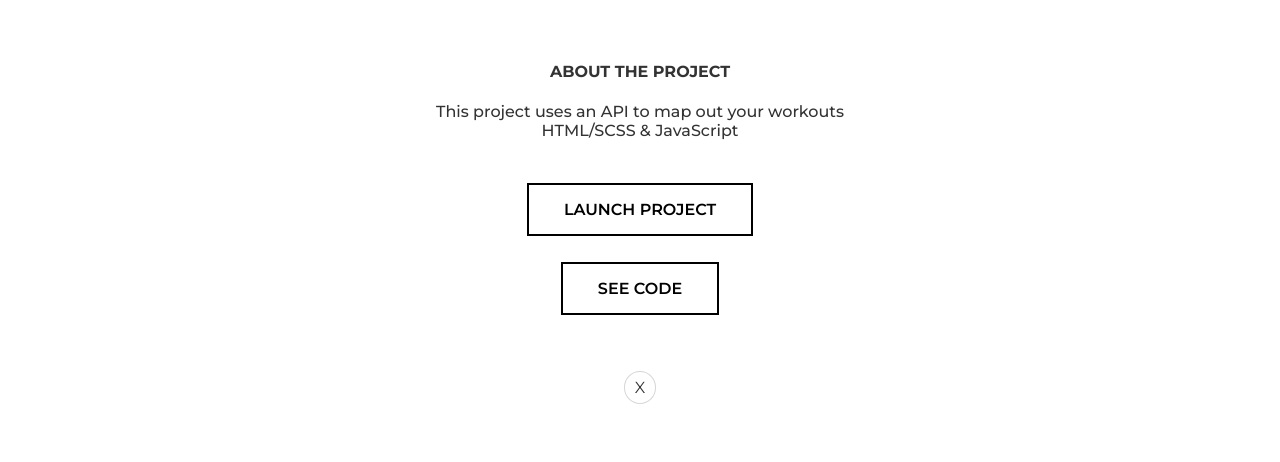
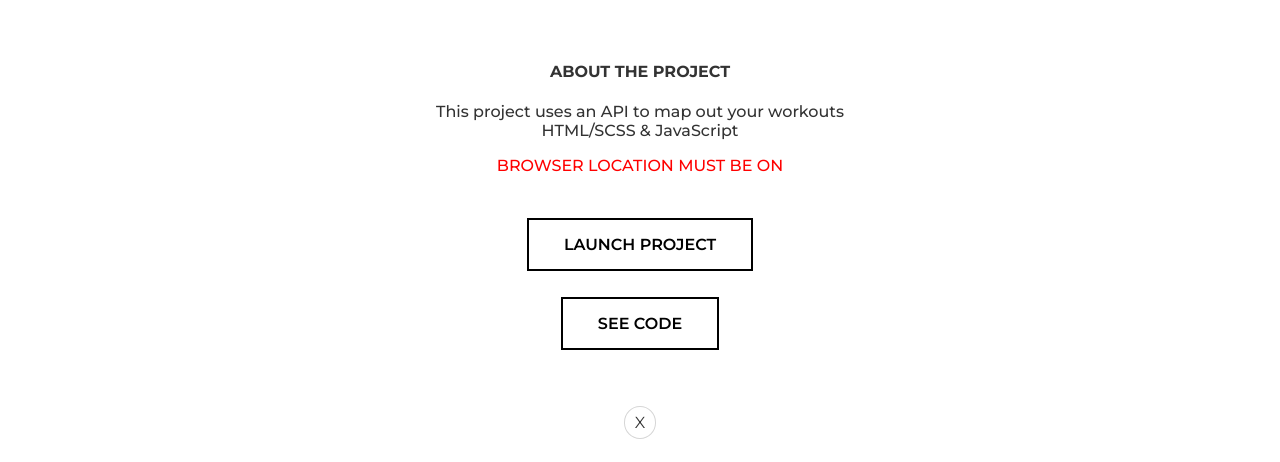
Before and after one commit to ricardomejiasilva/Portfolio2, a website built with Parcel: page Mapty.html in a window 1280 px wide. Shown: the part 847-1309 px from the top of the page. Before the commit the page ends 1274 px from the top, so only its background shows below. Built offline with nearby package versions, Linux system fonts and the light colour scheme.

Commit message:
Update Mapty.html
added warning message init

```diff
--- a/Mapty.html
+++ b/Mapty.html
@@ -25,6 +25,9 @@
             This project uses an API to map out your workouts <br />
             HTML/SCSS & JavaScript
           </p>
+          <p style="color: red;">
+            BROWSER LOCATION MUST BE ON
+          </p>
         </div>
 
         <div class="launch-btn">
```
